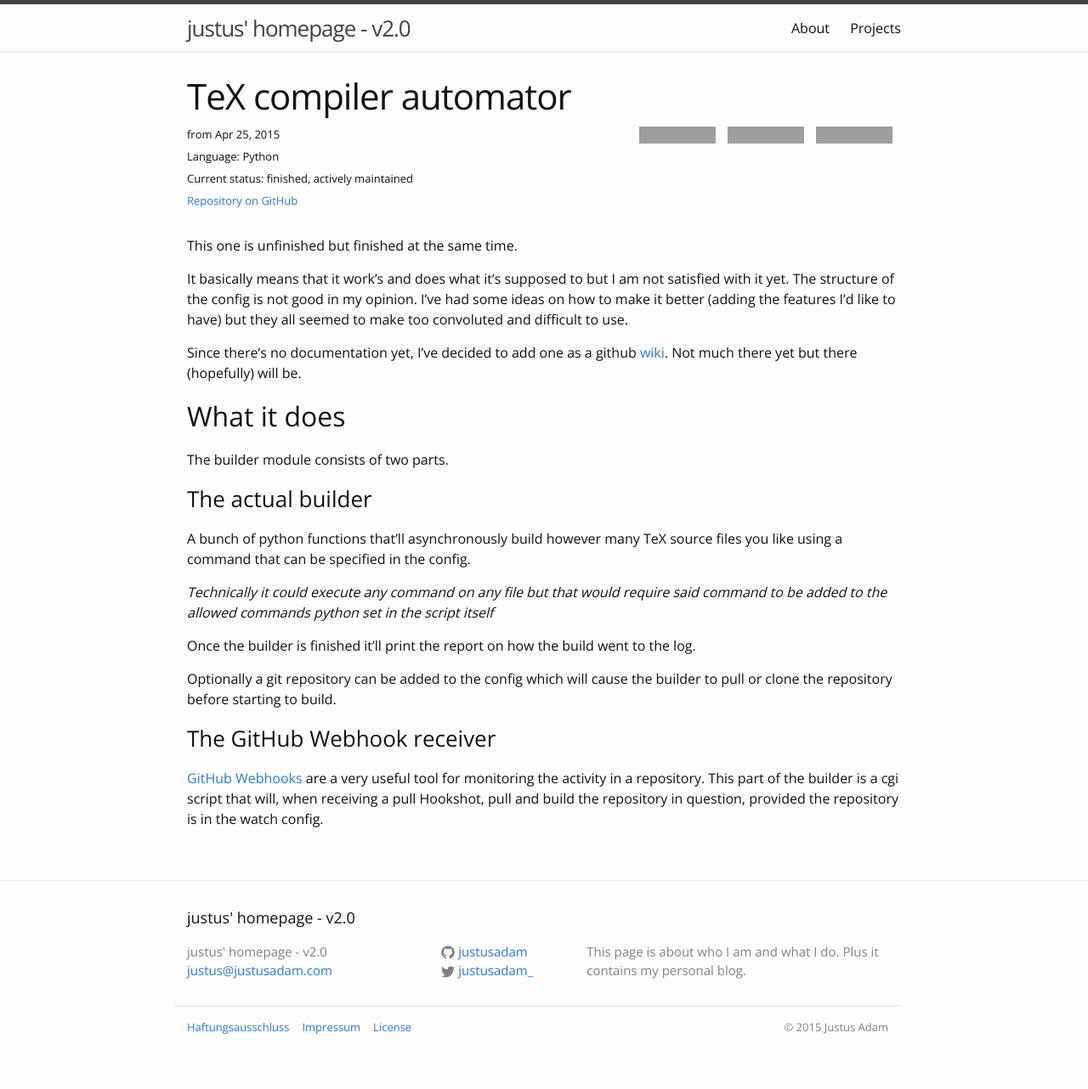
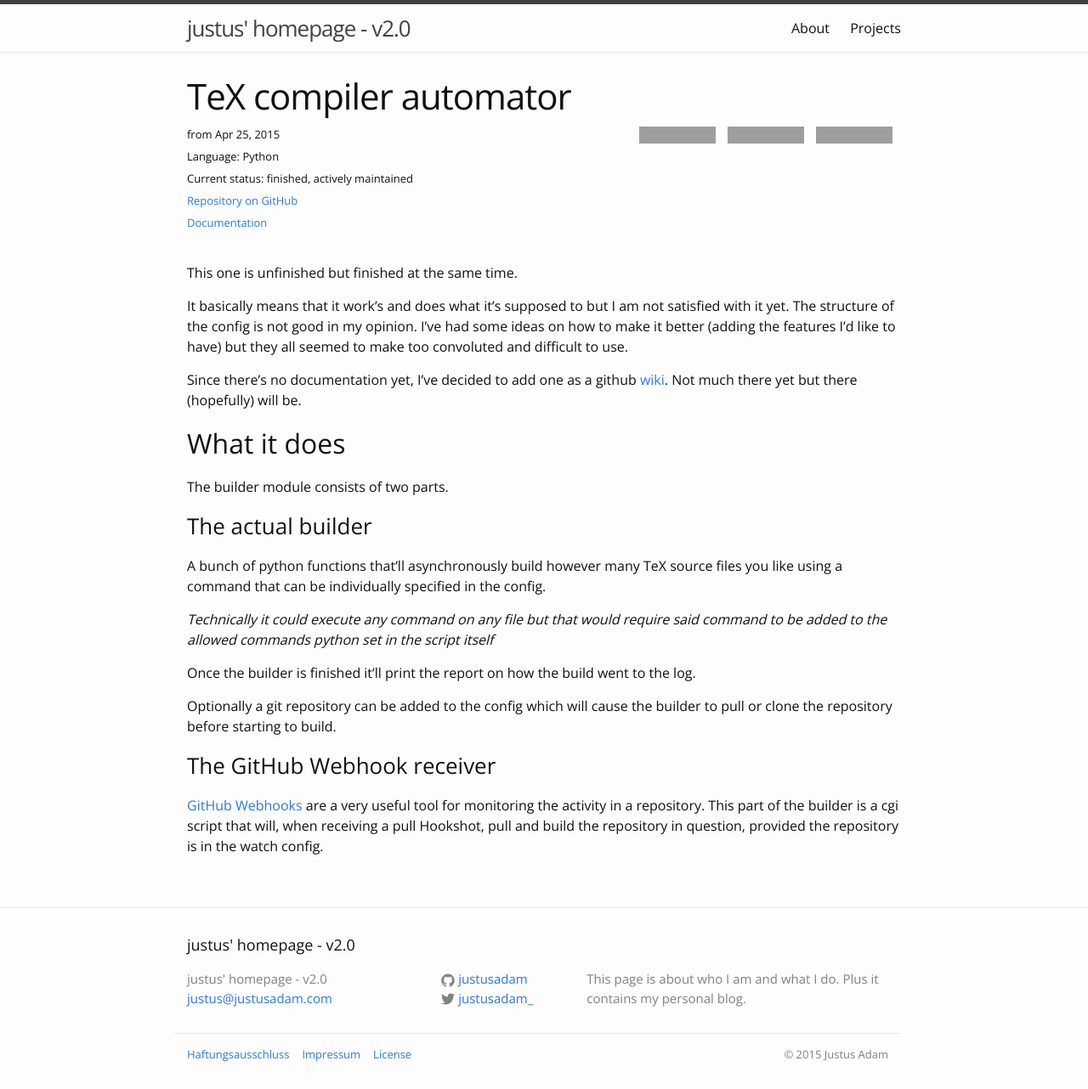
Before and after one commit to JustusAdam/justusadam.github.io, a Jekyll site: the page built from _projects/lesson-builder.md, in a window 1280 px wide. Shown: the whole page at 85% size. Built offline with Jekyll 4.4.1, drawn with Linux system fonts in a browser that asks for light colours; before the commit the page ends 1249 px from its top, so only the background shows below that; grey boxes are pictures that could not be loaded.

Commit message:
added documentation link

```diff
--- a/_includes/project-meta.html
+++ b/_includes/project-meta.html
@@ -24,6 +24,12 @@
   {% endif %}
 
   {% if project.github_link %}
-    <a href="https://github.com/{{ project.github_link }}">Repository on GitHub</a>
+    <p><a href="https://github.com/{{ project.github_link }}">Repository on GitHub</a></p>
+  {% endif %}
+
+  {% if project.documentation_link %}
+    <p><a href="{{ project.documentation_link }}">Documentation</a>
+      {% if project.documentation_host %}on {{ project.documentation_host }}{% endif %}
+    </p>
   {% endif %}
 </div>
--- a/_projects/lesson-builder.md
+++ b/_projects/lesson-builder.md
@@ -4,6 +4,7 @@ github_link: fsr/lesson-builder
 status: finished, actively maintained
 languages:
   - Python
+documentation_link: https://github.com/fsr/lesson-builder/wiki
 ---
 
 This one is unfinished but finished at the same time.
@@ -19,7 +20,7 @@ The builder module consists of two parts.
 
 ### The actual builder
 
-A bunch of python functions that'll asynchronously build however many TeX source files you like using a command that can be specified in the config.
+A bunch of python functions that'll asynchronously build however many TeX source files you like using a command that can be individually specified in the config.
 
 *Technically it could execute any command on any file but that would require said command to be added to the allowed commands python set in the script itself*
 
```
Also changed, not shown: _projects/schedule-planner.md (+2 -0 lines).
